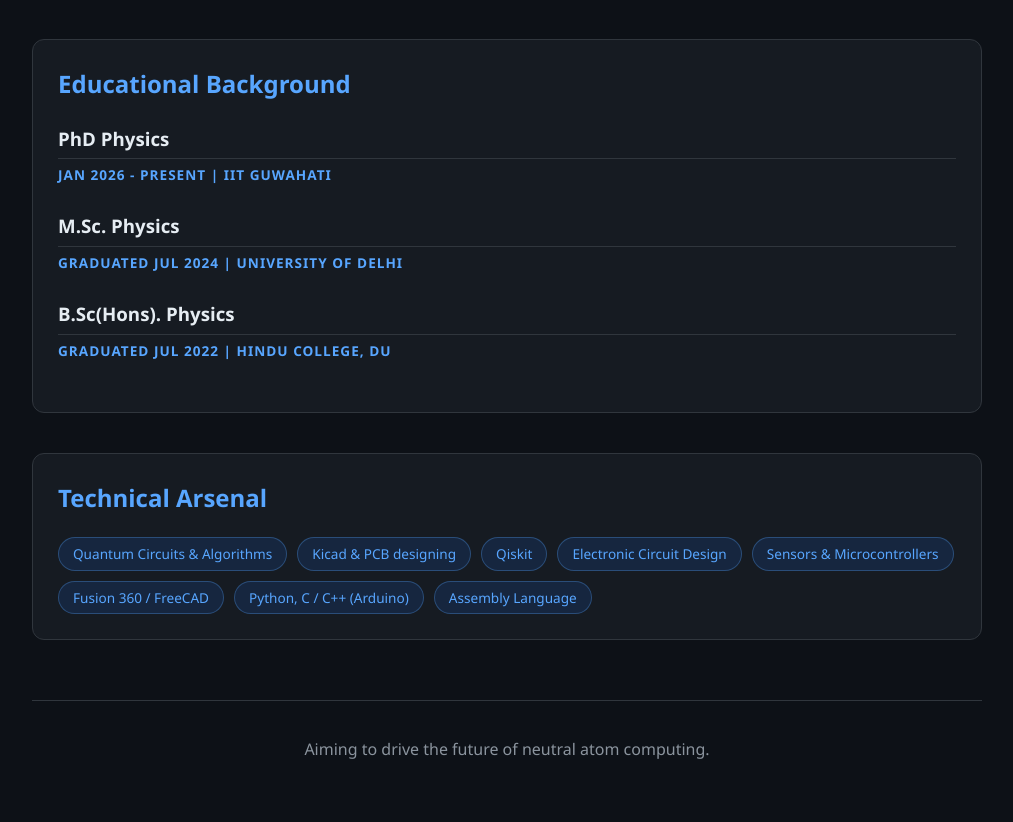
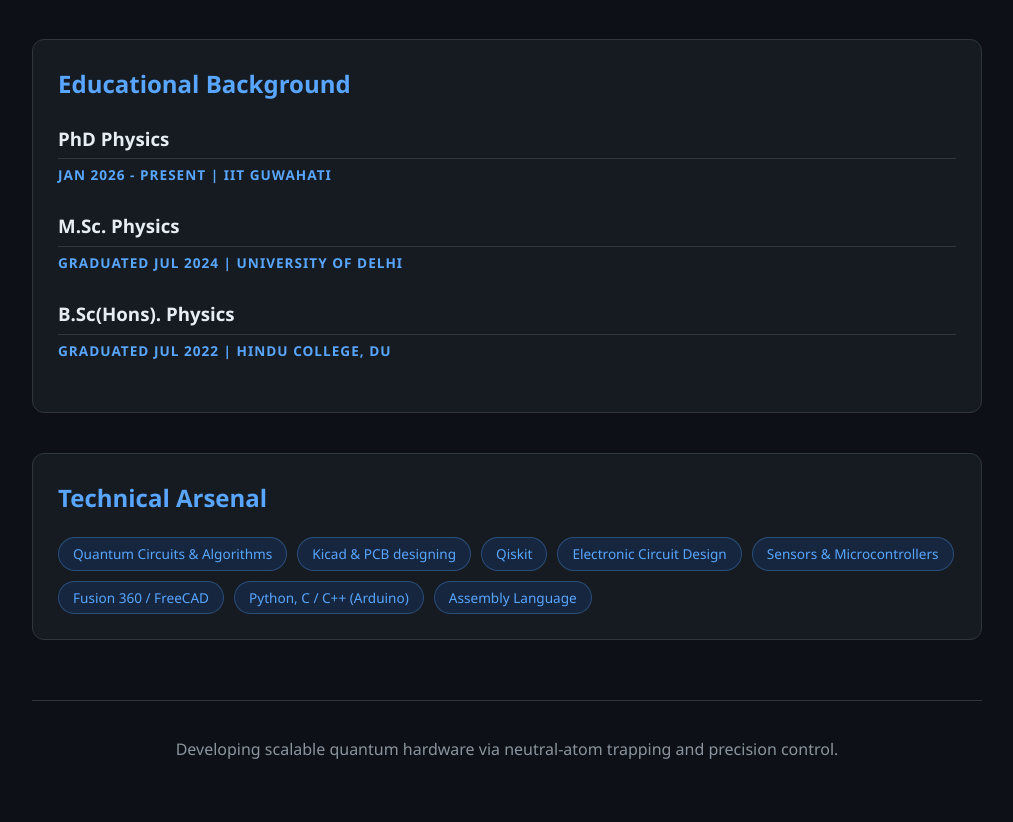
Before and after one commit to ABHIRAM-KUNIYIL/ABHIRAM-KUNIYIL.github.io, a plain HTML site: page index.html in a window 1280 px wide. Shown: the part 911-1733 px from the top of the page, without its empty margins (133-1146 px from the left). Drawn offline with Linux system fonts and the light colour scheme.

Commit message:
index.html

```diff
--- a/index.html
+++ b/index.html
@@ -224,7 +224,7 @@
         </div>
 
         <footer style="text-align: center; margin-top: 60px; padding-bottom: 40px; color: #8b949e; border-top: 1px solid #30363d; padding-top: 20px;">
-            <p>Aiming to drive the future of neutral atom computing.</p>
+            <p>Developing scalable quantum hardware via neutral-atom trapping and precision control.</p>
         </footer>
     </div>
 
```
